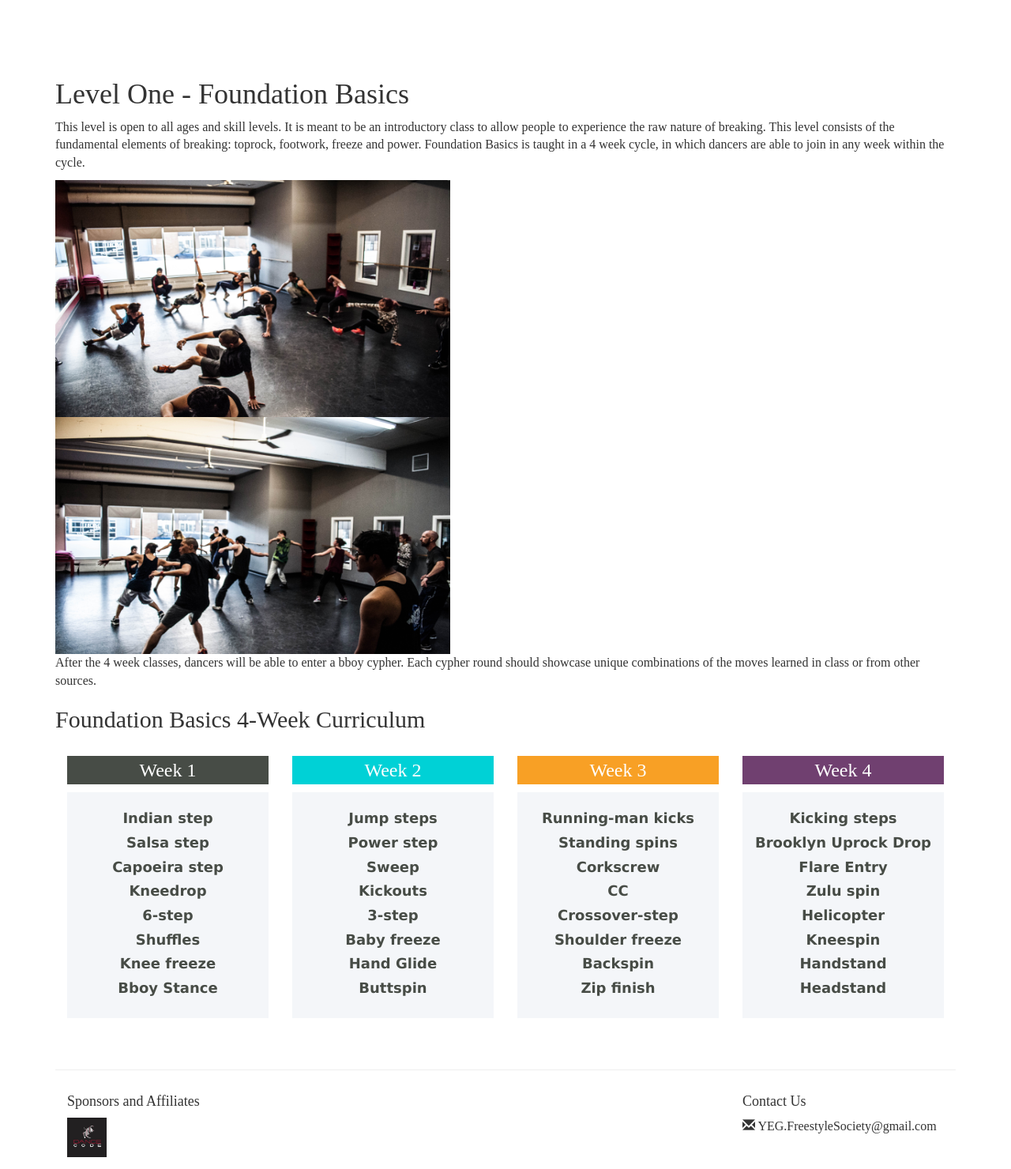
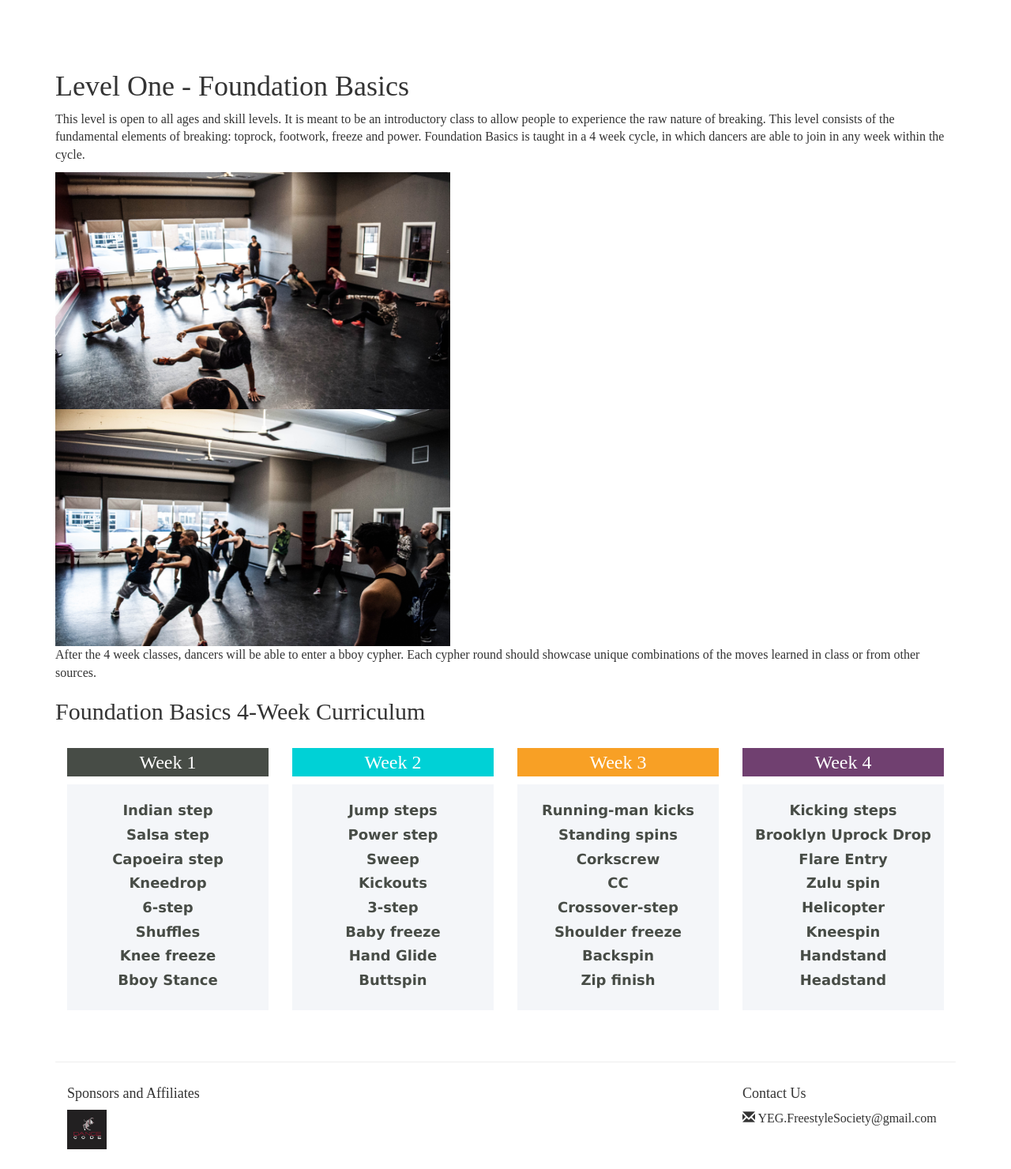
Before and after one commit to linhub15/freestyle-movement-site, a PHP site: page /classes-level-one.html in a window 1280 px wide. Shown: the part 1010-2490 px from the top of the page at 79% size. After the commit the page ends 2465 px from the top, so only its background shows below. Run offline with PHP 8.4, Linux system fonts and the light colour scheme; some libraries are stand-ins or nearby versions; some web fonts are replaced.

Commit message:
Editted styling of pages

```diff
--- a/classes.html
+++ b/classes.html
@@ -96,6 +96,7 @@
     </header>
 
     <!-- Start of Content -->
+    <div class="div-gap"></div>
     <div class="container page-content">
 
 
--- a/css/site.css
+++ b/css/site.css
@@ -113,14 +113,17 @@ th{
 }
 
 
+
 /*  .page-content is for navbar-fixed-top
 	prevents the <body> content
 	from getting hidden under the navbar
  */
 .page-content {
-	padding-top: 80px;
+	padding-top: 10px;
 }
-
+.div-gap{
+	padding-top: 60px;
+}
 /* Dynamic sizing for navbar and image */
 #home-navbar {
 	width: 100%;
--- a/foundation_expansion/classes-link.html
+++ b/foundation_expansion/classes-link.html
@@ -96,6 +96,7 @@
     </header>
 
     <!-- Start of Content -->
+    <div class="div-gap"></div>
     <div class="container page-content">
     	<div>
     		<h1>Foundation Expansion - Bboy Link</h1>
--- a/schedule.html
+++ b/schedule.html
@@ -97,6 +97,7 @@
     </header>
 
     <!-- Start of Content -->
+    <div class="div-gap"></div>
     <div class="container page-content">
         <h1>Schedule</h1>
         <p>Please follow us on Twitter to get notified of any cancelled classes.</p>
```
